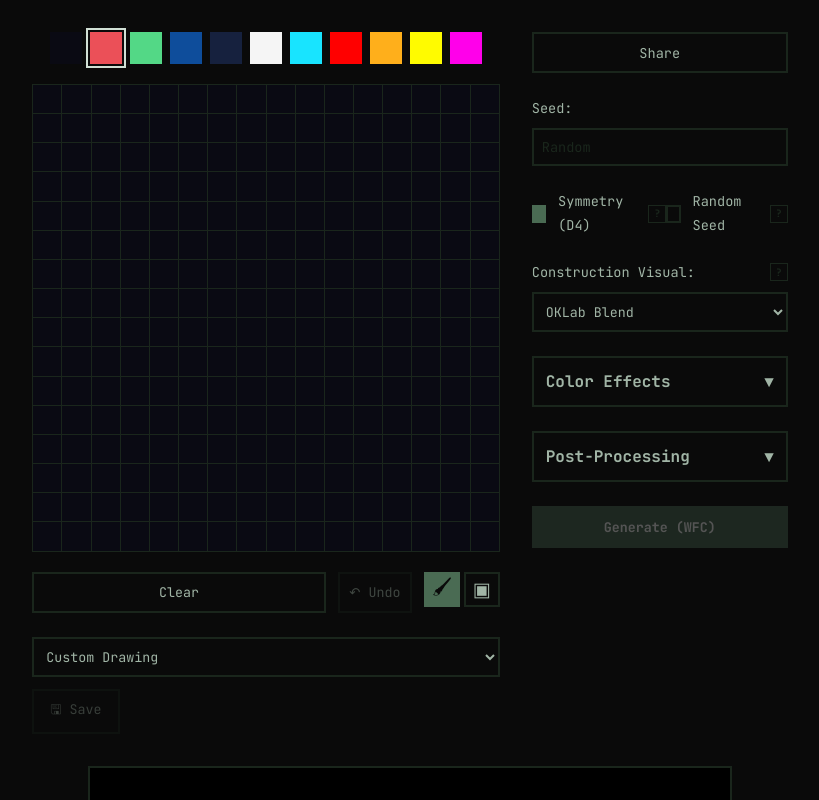
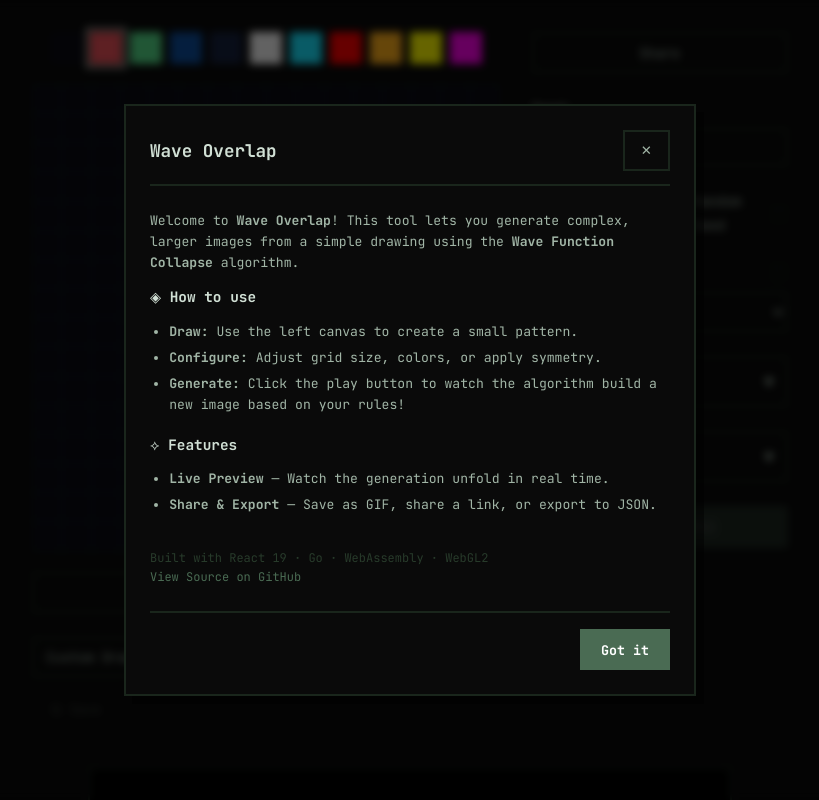
Before and after one commit to SrLeal42/Wave_Overlap, a React (Vite) app: page / in a window 1280 px wide. Shown: the top 800 px of the page, without its empty margins (230-1049 px from the left). Built offline with nearby package versions, Linux system fonts and the light colour scheme.

Commit message:
ADD: README agora em ingles e Modal Info

```diff
--- a/src/App.css
+++ b/src/App.css
@@ -268,8 +268,8 @@
   position: fixed;
   top: 0;
   left: 0;
-  width: 100vw;
-  height: 100vh;
+  width: 100%;
+  height: 100%;
   background: rgba(0, 0, 0, 0.6);
   backdrop-filter: blur(4px);
   display: flex;
@@ -344,3 +344,75 @@
 .modal-actions .btn-sharp {
   min-width: 90px;
 }
+
+
+
+/* ── Info Modal ── */
+.modal-info {
+  min-width: 380px;
+  max-width: 520px;
+}
+
+.modal-info .modal-body {
+  font-size: 0.82rem;
+  line-height: 1.6;
+  color: var(--text);
+}
+
+.modal-info .modal-body h4 {
+  margin: 0;
+  font-size: 0.9rem;
+  color: var(--text-h);
+}
+
+.modal-info .modal-body p {
+  margin: 0;
+}
+
+.modal-info .modal-body ul {
+  margin: 0;
+  padding-left: 1.2rem;
+}
+
+.modal-info .modal-body li {
+  margin-bottom: 0.3rem;
+}
+
+.modal-info .modal-body a {
+  color: var(--accent);
+  text-decoration: none;
+}
+
+.modal-info .modal-body a:hover {
+  color: var(--text-h);
+  text-decoration: underline;
+}
+
+
+/* ── Floating Info Button ── */
+.info-fab {
+  position: fixed;
+  bottom: 1.5rem;
+  right: 1.5rem;
+  z-index: 900;
+  width: 40px;
+  height: 40px;
+  border: 2px solid var(--border);
+  background: var(--bg);
+  color: var(--text);
+  font-family: var(--mono);
+  font-size: 1.1rem;
+  font-weight: bold;
+  cursor: pointer;
+  display: flex;
+  align-items: center;
+  justify-content: center;
+  border-radius: 0;
+  transition: none;
+}
+
+.info-fab:hover {
+  border-color: var(--accent);
+  color: var(--text-h);
+  background: var(--border);
+}
--- a/src/App.tsx
+++ b/src/App.tsx
@@ -50,6 +50,11 @@
 
   const [seedText, setSeedText] = useState('');
   const [randomSeedBool, setRandomSeedBool] = useState(false);
+
+  const [isInfoModalOpen, setIsInfoModalOpen] = useState(() => {
+    // Só abre o modal se NÃO houver um link de compartilhamento ('s') na URL
+    return !new URLSearchParams(window.location.search).has('s');
+  });
 
   const [isSaveModalOpen, setIsSaveModalOpen] = useState(false);
   const [saveDrawingName, setSaveDrawingName] = useState('');
@@ -586,6 +591,71 @@
 
       )}
 
+      {/* Modal de Informações */}
+      {isInfoModalOpen && (
+
+        <div className="modal-overlay" onClick={() => setIsInfoModalOpen(false)}>
+
+          <div className="modal-content modal-info" onClick={(e) => e.stopPropagation()}>
+
+            <div className="modal-header">
+              <h3>Wave Overlap</h3>
+              <button className="btn-sharp" onClick={() => setIsInfoModalOpen(false)}>✕</button>
+            </div>
+            <div className="modal-body">
+
+              <p>
+                Welcome to <strong>Wave Overlap</strong>! This tool lets you generate complex,
+                larger images from a simple drawing using the <strong>Wave Function Collapse</strong> algorithm.
+              </p>
+
+              <h4>◈ How to use</h4>
+              <ul>
+                <li><strong>Draw:</strong> Use the left canvas to create a small pattern.</li>
+                <li><strong>Configure:</strong> Adjust grid size, colors, or apply symmetry.</li>
+                <li><strong>Generate:</strong> Click the play button to watch the algorithm build a new image based on your rules!</li>
+              </ul>
+
+              <h4>⟡ Features</h4>
+              <ul>
+                <li><strong>Live Preview</strong> — Watch the generation unfold in real time.</li>
+                <li><strong>Share & Export</strong> — Save as GIF, share a link, or export to JSON.</li>
+              </ul>
+
+              <p style={{ fontSize: '0.75rem', color: '#283b2b', marginTop: '1rem' }}>
+                Built with React 19 · Go · WebAssembly · WebGL2 <br />
+                <a href="https://github.com/SrLeal42/Wave_Overlap" target="_blank" rel="noopener noreferrer">
+                  View Source on GitHub
+                </a>
+              </p>
+
+            </div>
+
+
+            <div className="modal-actions">
+              <button className="btn-sharp btn-generate" onClick={() => setIsInfoModalOpen(false)}>
+                Got it
+              </button>
+            </div>
+
+          </div>
+
+        </div>
+
+      )}
+
+      {/* Botão flutuante para o modal de info */}
+      {!isInfoModalOpen && (
+        <button
+          className="info-fab"
+          onClick={() => setIsInfoModalOpen(true)}
+          title="About this project"
+        >
+          ?
+        </button>
+      )}
+
+
 
 
     </div>
```
Also changed, not shown: 1 other file (tests, documents, lock files or other folders).
